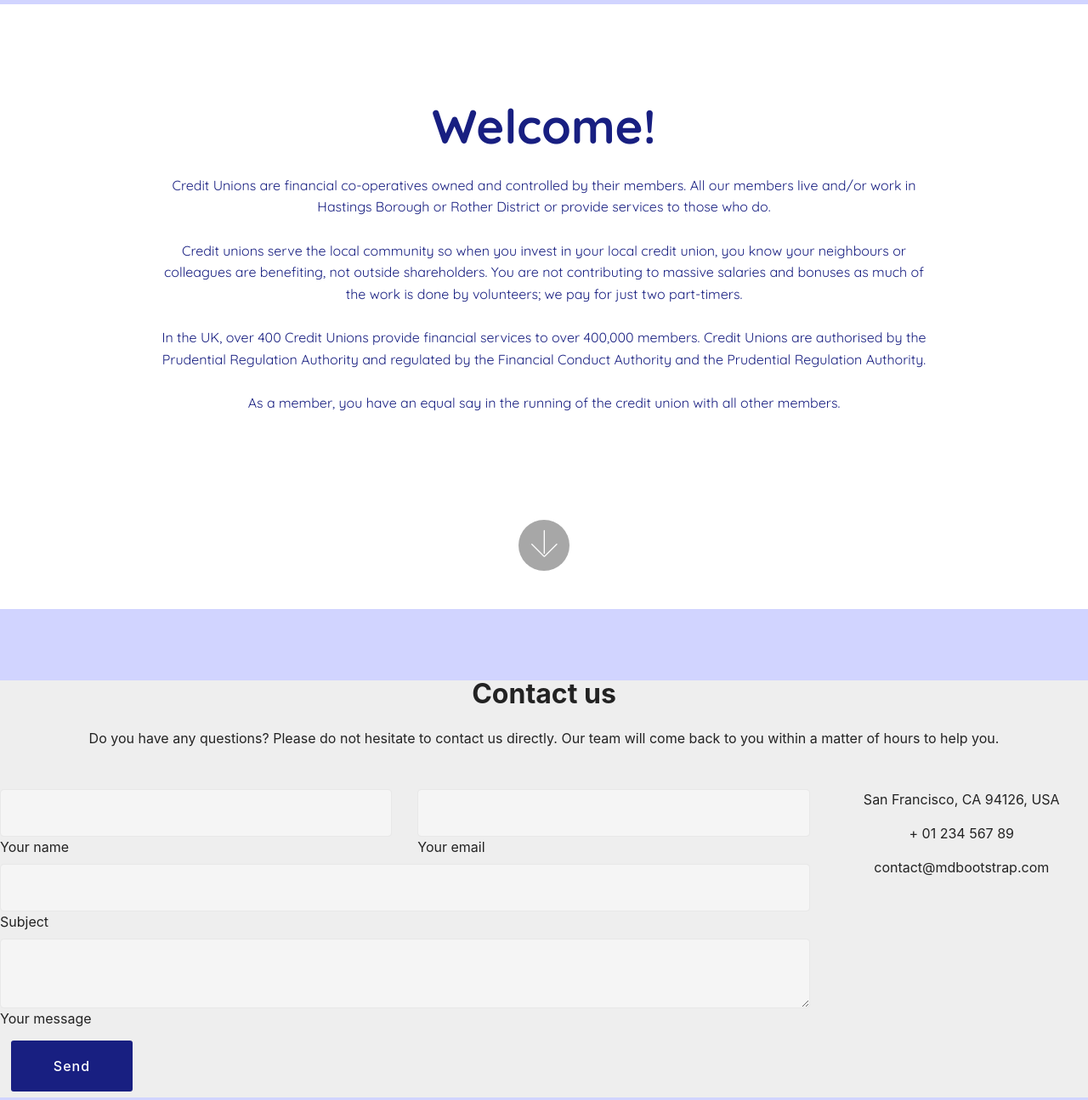
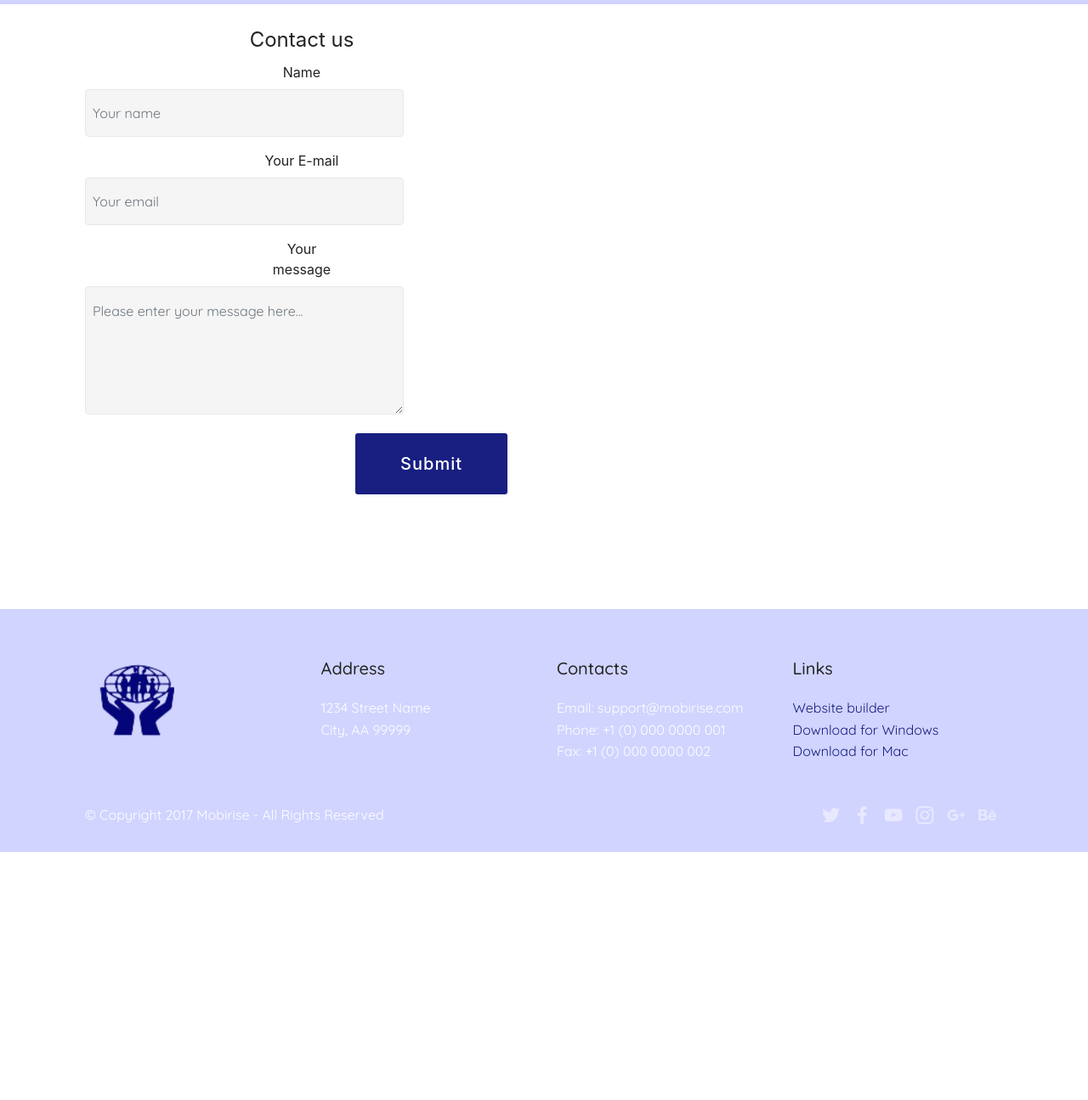
Before and after one commit to IzzyTrenfield/test, a plain HTML site: page index.html in a window 1280 px wide. Shown: the part 83-1378 px from the top of the page at 85% size. After the commit the page ends 1086 px from the top, so only its background shows below. Drawn offline with Linux system fonts and the light colour scheme; files whose address does not match are found by name.

Commit message:
Update index.html

```diff
--- a/index.html
+++ b/index.html
@@ -75,124 +75,54 @@
 
     <div class="container align-center">
         <div class="row justify-content-md-center">
-            <div class="mbr-white col-md-10">
-                <h1 class="mbr-section-title mbr-bold pb-3 mbr-fonts-style display-1">Welcome!</h1>
+            <!-- <div class="mbr-white col-md-10"> -->
+               <div class="container">
+	<div class="row">
+      <div class="col-md-6 col-md-offset-3">
+        <div class="well well-sm">
+          <form class="form-horizontal" action="" method="post">
+          <fieldset>
+            <legend class="text-center">Contact us</legend>
 
-                <p class="mbr-text pb-3 mbr-fonts-style display-5">Credit Unions are financial co-operatives owned and controlled by their members. All our members live and/or work in Hastings Borough or Rother District or provide services to those who do.
-<br>
-<br>Credit unions serve the local community so when you invest in your local credit union, you know your neighbours or colleagues are benefiting, not outside shareholders. You are not contributing to massive salaries and bonuses as much of the work is done by volunteers; we pay for just two part-timers.
-<br>
-<br>In the UK, over 400 Credit Unions  provide financial services to over 400,000 members. Credit Unions are authorised by the Prudential Regulation Authority and regulated by the Financial Conduct Authority and the Prudential Regulation Authority.
-<br>
-<br>As a member, you have an equal say in the running of the credit union with all other members.</p>
+            <!-- Name input-->
+            <div class="form-group">
+              <label class="col-md-3 control-label" for="name">Name</label>
+              <div class="col-md-9">
+                <input id="name" name="name" type="text" placeholder="Your name" class="form-control">
+              </div>
+            </div>
 
+            <!-- Email input-->
+            <div class="form-group">
+              <label class="col-md-3 control-label" for="email">Your E-mail</label>
+              <div class="col-md-9">
+                <input id="email" name="email" type="text" placeholder="Your email" class="form-control">
+              </div>
             </div>
+
+            <!-- Message body -->
+            <div class="form-group">
+              <label class="col-md-3 control-label" for="message">Your message</label>
+              <div class="col-md-9">
+                <textarea class="form-control" id="message" name="message" placeholder="Please enter your message here..." rows="5"></textarea>
+              </div>
+            </div>
+
+            <!-- Form actions -->
+            <div class="form-group">
+              <div class="col-md-12 text-right">
+                <button type="submit" class="btn btn-primary btn-lg">Submit</button>
+              </div>
+            </div>
+          </fieldset>
+          </form>
         </div>
-    </div>
-    <div class="mbr-arrow hidden-sm-down" aria-hidden="true">
-        <a href="#next">
-            <i class="mbri-down mbr-iconfont"></i>
-        </a>
-    </div>
+      </div>
+	</div>
+</div>
 </section>
 
 <section class="cid-qTkAaeaxX5" id="footer1-2">
-
-<section class="mb-4">
-
-    <!--Section heading-->
-    <h2 class="h1-responsive font-weight-bold text-center my-4">Contact us</h2>
-    <!--Section description-->
-    <p class="text-center w-responsive mx-auto mb-5">Do you have any questions? Please do not hesitate to contact us directly. Our team will come back to you within
-        a matter of hours to help you.</p>
-
-    <div class="row">
-
-        <!--Grid column-->
-        <div class="col-md-9 mb-md-0 mb-5">
-            <form id="contact-form" name="contact-form" action="mail.php" method="POST">
-
-                <!--Grid row-->
-                <div class="row">
-
-                    <!--Grid column-->
-                    <div class="col-md-6">
-                        <div class="md-form mb-0">
-                            <input type="text" id="name" name="name" class="form-control">
-                            <label for="name" class="">Your name</label>
-                        </div>
-                    </div>
-                    <!--Grid column-->
-
-                    <!--Grid column-->
-                    <div class="col-md-6">
-                        <div class="md-form mb-0">
-                            <input type="text" id="email" name="email" class="form-control">
-                            <label for="email" class="">Your email</label>
-                        </div>
-                    </div>
-                    <!--Grid column-->
-
-                </div>
-                <!--Grid row-->
-
-                <!--Grid row-->
-                <div class="row">
-                    <div class="col-md-12">
-                        <div class="md-form mb-0">
-                            <input type="text" id="subject" name="subject" class="form-control">
-                            <label for="subject" class="">Subject</label>
-                        </div>
-                    </div>
-                </div>
-                <!--Grid row-->
-
-                <!--Grid row-->
-                <div class="row">
-
-                    <!--Grid column-->
-                    <div class="col-md-12">
-
-                        <div class="md-form">
-                            <textarea type="text" id="message" name="message" rows="2" class="form-control md-textarea"></textarea>
-                            <label for="message">Your message</label>
-                        </div>
-
-                    </div>
-                </div>
-                <!--Grid row-->
-
-            </form>
-
-            <div class="text-center text-md-left">
-                <a class="btn btn-primary" onclick="document.getElementById('contact-form').submit();">Send</a>
-            </div>
-            <div class="status"></div>
-        </div>
-        <!--Grid column-->
-
-        <!--Grid column-->
-        <div class="col-md-3 text-center">
-            <ul class="list-unstyled mb-0">
-                <li><i class="fas fa-map-marker-alt fa-2x"></i>
-                    <p>San Francisco, CA 94126, USA</p>
-                </li>
-
-                <li><i class="fas fa-phone mt-4 fa-2x"></i>
-                    <p>+ 01 234 567 89</p>
-                </li>
-
-                <li><i class="fas fa-envelope mt-4 fa-2x"></i>
-                    <p>contact@mdbootstrap.com</p>
-                </li>
-            </ul>
-        </div>
-        <!--Grid column-->
-
-    </div>
-
-</section>
-<!--Section: Contact v.2-->
 
 
 
```
